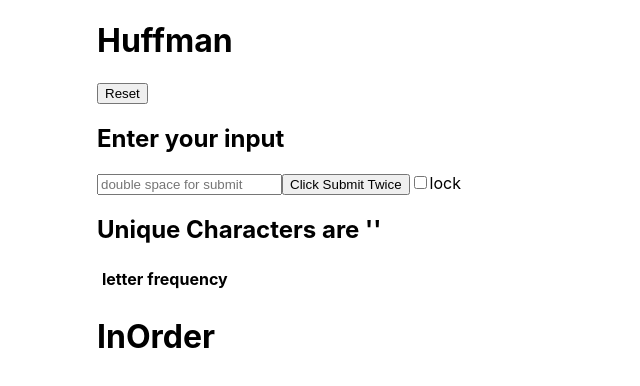
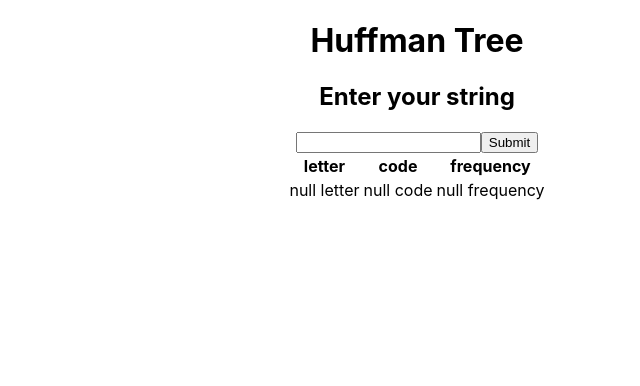
Before and after one commit to bedairhassan/huffman-college, a React (Create React App) app: page / in a window 1280 px wide. Shown: the top 386 px of the page, without its empty margins (223-863 px from the left). Built offline with nearby package versions, Linux system fonts and the light colour scheme.

Commit message:
added comp,decomp, added generate tree array check

```diff
--- a/src/App.js
+++ b/src/App.js
@@ -1,133 +1,66 @@
 import React, { useState } from 'react';
 import './App.css';
+import Table from './pages/Table'
 
-export default function App() {
+export default class App extends React.Component {
 
-  const [given, setGiven] = useState('aasssdddd')
-  const [unique, setUnique] = useState('')
-  const [table, setDisplayTable] = useState([]) // FOR DISPLAY // VISUALS
-  const [treeArray, setTreeArray] = useState([])
+  constructor(props) {
 
-  const [inOrderString, setinOrderString] = useState('')
+    super(props)
 
-  const manipulateTextbox = () => {
+    this.state = {
 
-    // access to textbox !
-    document.getElementById("input").value = document.getElementById("input").value.trim()
+      raw: [
+        { frequency: 3, letter: 'a', code: '00' },
+        { frequency: 4, letter: 'd', code: '0' },
+        { frequency: 6, letter: 's', code: undefined },
+        { frequency: 7, letter: 'da', code: '1' },
+        { frequency: 13, letter: 'sda', code: '11' }
+      ],
+      user: [{ frequency: 'null frequency', letter: 'null letter', code: 'null code' }],
+      userstring: ''
+    }
   }
 
-  const handleSubmit = () => {
+  submit() {
 
-    //console.log(given)
+    console.log('loading main.js')
 
-    // setting !
-    setUnique(require('./huffmantree/stringtotable').makeUnique(given)).then(function(){
-      alert('given is ',given)
-    })
 
-    // step 2
-    let stringToTable = require('./huffmantree/stringtotable').ToTable(given)
 
-    setTreeArray(require('./huffmantree/maintools').GenerateTreeNodesMain(stringToTable, []))
-    setDisplayTable(treeArray) // for display
-
-    //console.log('treeArray', treeArray)
-
-    // ISSUE/WARNING/ERROR - needs a promise
-    // if (treeArray[0].frequency === undefined) {
-    //   return
-    // }
-
-    var tree = require('./huffmantree/binary_search_tree_modified').Create_BST_Tree(treeArray)
-    //console.log('tree is ', tree)
-
-    // setinOrderString(tree.dfsInOrder)
+    this.api_table();
   }
 
-  const ToggleCheckbox = (e) => {
-    document.getElementById('input').disabled = !document.getElementById('input').disabled
+  api_table() {
+
   }
 
-  function handleReset() {
-
-    setUnique('')
-    setGiven(' ')
-    setDisplayTable([])
-    document.getElementById('input').value = ''
-  }
-
-  return (
-
-    <div className="center">
-      <h1>Huffman</h1>
-
-      <button onClick={handleReset}>Reset</button>
-
-      <h2>Enter your input</h2>
-      <input id="input" id="input" onChange={(e) => {
-
-        manipulateTextbox()
-        setGiven(e.target.value)
-      }} placeholder="double space for submit" />
-      <button onClick={handleSubmit}>Click Submit Twice</button>
-      <input type="checkbox" onClick={ToggleCheckbox} />lock<br />
-
-      <h2>Unique Characters are '{unique}'</h2>
-
-      <table>
-        {renderHeader(['letter', 'frequency'])}
-        <tbody>
-          {renderBody(table)}
-        </tbody>
-      </table>
-
-      <h1>InOrder {inOrderString}</h1>
-
-    </div>
-  )
-
-  function renderHeader(props) {
+  render() {
 
     return (
 
-      <div>
-        <thead>
-          {
-            props.map(item => {
+      <center>
+        <div>
+          <center><h1>Huffman Tree</h1></center>
 
-              return (
+          <h2>Enter your string</h2>
+          <input onChange={(e) => { this.setState({ userstring: e.target.value }) }} />
 
+          <button onClick={() => { this.submit() }}>Submit</button>
 
-                <th>{item}</th>
-
-              )
-            })
-          }
-        </thead>
-
-      </div>
-    )
-  }
-
-  function renderBody(props) {
-
-    return (
-
-      <div>
-        {
-          props.map(item => {
-
-            return (
-
-              <tr>
-                <td>{item.letter}</td>
-                <td>{item.frequency}</td>
-              </tr>
-            )
-          })
-        }
-
-      </div>
+          <Table data={this.state.user} />
+        </div>
+      </center>
     )
   }
 }
+
+// let promise = new Promise(function(resolve,reject){
+
+//   resolve('hello world')
+// })
+
+// promise.then(function(value){
+
+//   alert(value)
+// })
--- a/src/huffmantree/binary_search_tree_modified.js
+++ b/src/huffmantree/binary_search_tree_modified.js
@@ -2,10 +2,10 @@
 var codeg = ''
 
 class Node {
-  constructor(frequency,letter,code) {
+  constructor(frequency, letter, code) {
     this.frequency = frequency
     this.letter = letter
-    this.code=code
+    this.code = code
 
     this.left = null
     this.right = null
@@ -13,8 +13,8 @@ class Node {
 }
 
 class BST {
-  constructor(frequency,letter,code) {
-    this.root = new Node(frequency,letter,code)
+  constructor(frequency, letter, code) {
+    this.root = new Node(frequency, letter, code)
     this.count = 1
   }
 
@@ -22,28 +22,28 @@ class BST {
     return this.count
   }
 
-  insert(frequency,letter) { // user doesn't insert code, it gets generated
+  insert(frequency, letter) { // user doesn't insert code, it gets generated
     this.count++
 
     //let newNode = new Node(frequency,letter,codeg)
-  const display=(codeg)=>{
+    const display = (codeg) => {
 
-    return;
-    console.log('\n\n\ncodeg is ',codeg)
-    console.log('\n')
-  }
+      return;
+      console.log('\n\n\ncodeg is ', codeg)
+      console.log('\n')
+    }
 
     const searchTree = node => {
       // if frequency < node.frequency, go left
       // original : if (frequency < node.frequency) {
-        // foul : if(frequency <= node.frequency) {
-       if (frequency <= node.frequency) { // hassan for future : add
+      // foul : if(frequency <= node.frequency) {
+      if (frequency <= node.frequency) { // hassan for future : add
 
-        codeg+='0'
+        codeg += '0'
 
         // if no left child, append new node
         if (!node.left) {
-          node.left =  new Node(frequency,letter,codeg)
+          node.left = new Node(frequency, letter, codeg)
           display(codeg)
         }
         // if left child, look left again
@@ -55,11 +55,11 @@ class BST {
       // if frequency > node.frequency, go right
       else if (frequency > node.frequency) {
 
-        codeg+='1'
+        codeg += '1'
 
         // if no right child, append new node
         if (!node.right) {
-          node.right =  new Node(frequency,letter,codeg)
+          node.right = new Node(frequency, letter, codeg)
 
           display(codeg)
         }
@@ -72,7 +72,7 @@ class BST {
     }
 
     searchTree(this.root)
-    codeg=''
+    codeg = ''
   }
 
   min() {
@@ -114,7 +114,29 @@ class BST {
     return false
   }
 
-  dfsInOrderNODES() {
+  dfsInOrderNodesToArray() {
+
+    let result = []
+
+    const traverse = node => {
+      // if left child exists, go left again
+      if (node.left) traverse(node.left)
+      // capture root node frequency
+      result.push({
+        frequency: node.frequency,
+        letter: node.letter,
+        code: node.code
+      })
+      // if right child exists, go right again
+      if (node.right) traverse(node.right)
+    }
+
+    traverse(this.root)
+
+    return result
+  }
+
+  dfsInOrderNODES() { // still tree !
     let result = []
 
     const traverse = node => {
@@ -203,7 +225,7 @@ class BST {
 
     queue.push(this.root)
 
-    while(queue.length) {
+    while (queue.length) {
       let currentNode = queue.shift()
 
       result.push(currentNode.frequency)
@@ -220,9 +242,9 @@ class BST {
   }
 }
 
-const Create_BST_Tree = (array)=>{
+const Create_BST_Tree = (array) => {
 
-  var bst = new BST(array[0].frequency,array[0].letter)
+  var bst = new BST(array[0].frequency, array[0].letter)
 
   // 0 1 2 : length is 3 : reaches index 2
   // 0 : new BST()
@@ -230,9 +252,9 @@ const Create_BST_Tree = (array)=>{
   // 2 : insert()
   // start from 1
 
-  for (let i=1;i<array.length;i++){
+  for (let i = 1; i < array.length; i++) {
 
-    bst.insert(array[i].frequency,array[i].letter)
+    bst.insert(array[i].frequency, array[i].letter)
   }
 
   return bst;
--- /dev/null
+++ b/src/pages/Table.js
@@ -0,0 +1,33 @@
+import React, { useState } from 'react';
+
+export default function table(props){
+
+
+
+    return(
+        <table>
+<thead>
+<tr>
+
+<th> letter </th>
+<th> code </th>
+<th> frequency </th>
+</tr>
+</thead>
+<tbody>
+{
+ props.data.map(
+dat =>
+<tr key = {dat.letter}>
+<td>{dat.letter}</td>
+<td>{dat.code}</td>
+<td>{dat.frequency}</td>
+
+</tr>
+)
+}
+</tbody>
+
+</table>
+    )
+}
```
Also changed, not shown: src/huffmantree/main.js (+60 -11 lines), src/huffmantree/mainoutput.txt (added).
